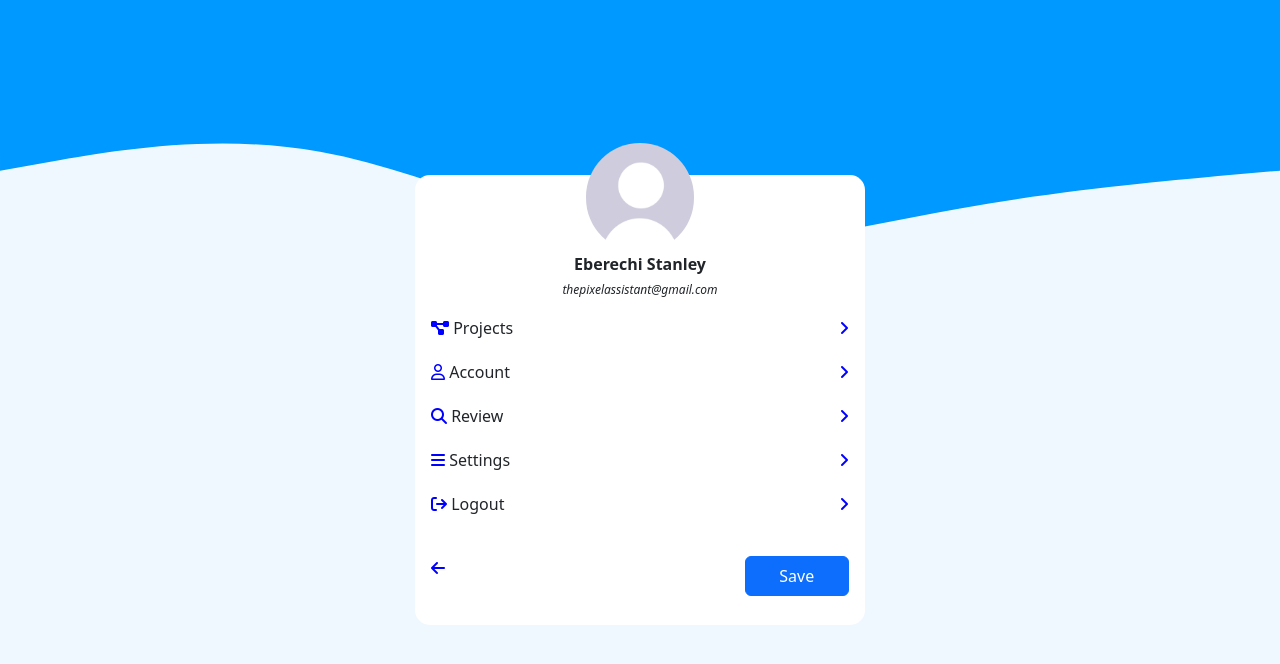
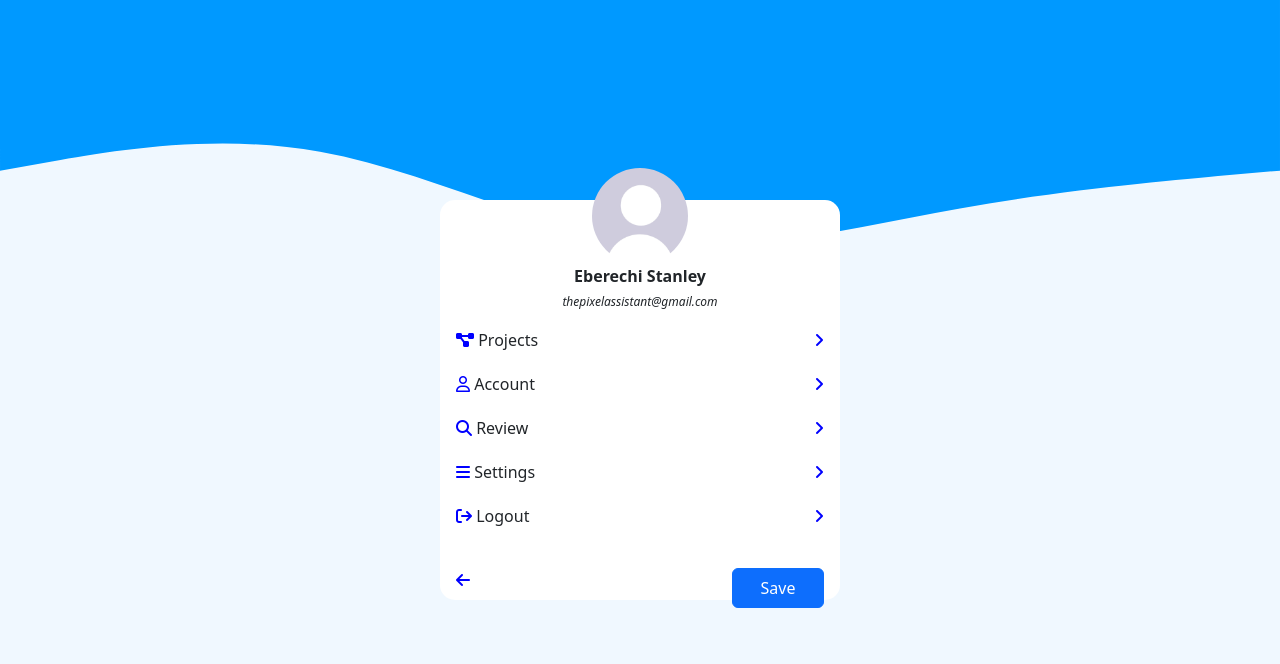
Before and after one commit to Prayz-code/userpage, a plain HTML site: page index.html in a window 1280 px wide. Drawn offline with nearby package versions, Linux system fonts and the light colour scheme; a web font is replaced by a local one.

Commit message:
fourth commit

```diff
--- a/index.html
+++ b/index.html
@@ -13,7 +13,7 @@
         <div class="backgroundCover">
             <svg xmlns="http://www.w3.org/2000/svg" viewBox="0 0 1440 320"><path fill="#0099ff" fill-opacity="1" d="M0,192L60,181.3C120,171,240,149,360,170.7C480,192,600,256,720,272C840,288,960,256,1080,234.7C1200,213,1320,203,1380,197.3L1440,192L1440,0L1380,0C1320,0,1200,0,1080,0C960,0,840,0,720,0C600,0,480,0,360,0C240,0,120,0,60,0L0,0Z"></path></svg>
         </div>
-        <div class="container text-center p-2" style="width: 450px; height:450px;">
+        <div class="container text-center p-2" style="width: 400px; height:400px;">
                 <img src="image/profile pic.jpg" alt="profilePic">
                 <p style="font-weight: 900;">Eberechi Stanley <br><span class="fst-italic" style="font-weight: 400;font-size: 12px;">thepixelassistant@gmail.com</span></p>
 
```
